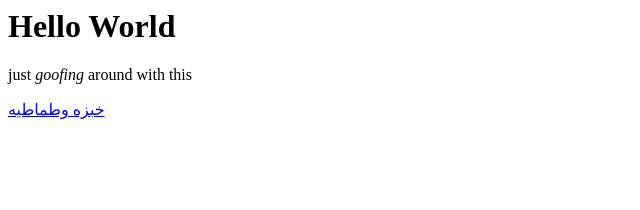
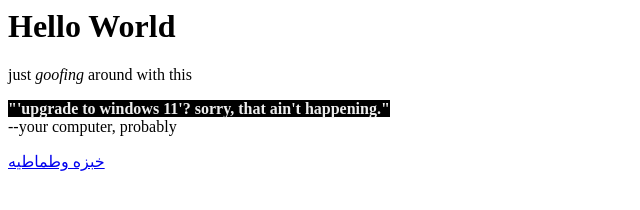
Before and after one commit to xpokimochix/xpokimochix.github.io, a plain HTML site: page index.html in a window 1280 px wide. Shown: the whole page, without its empty margins (0-640 px from the left). Drawn offline with Linux system fonts and the light colour scheme.

Commit message:
Update index.html

```diff
--- a/index.html
+++ b/index.html
@@ -1,9 +1,18 @@
 <!-- Hello World --> <!-- these god damn bastards lied to us -->
 <html>
-  <head></head>
+  <head>
+    <title>eggs benedict</title>
+    <style type="text/css">
+      strong {
+        color: #eeeeee;
+        background-color: #000000;
+      }
+    </style>
+  </head>
   <body>
     <h1>Hello World</h1>
     <p>just <em>goofing</em> around with this</p>
+    <p><strong>"'upgrade to windows 11'? sorry, that ain't happening."</strong><br>--your computer, probably</p>
     <a href="https://www.youtube.com/watch?v=biUwIqFr4FM">خبزه وطماطيه</a>
   </body>
 </html>
```
